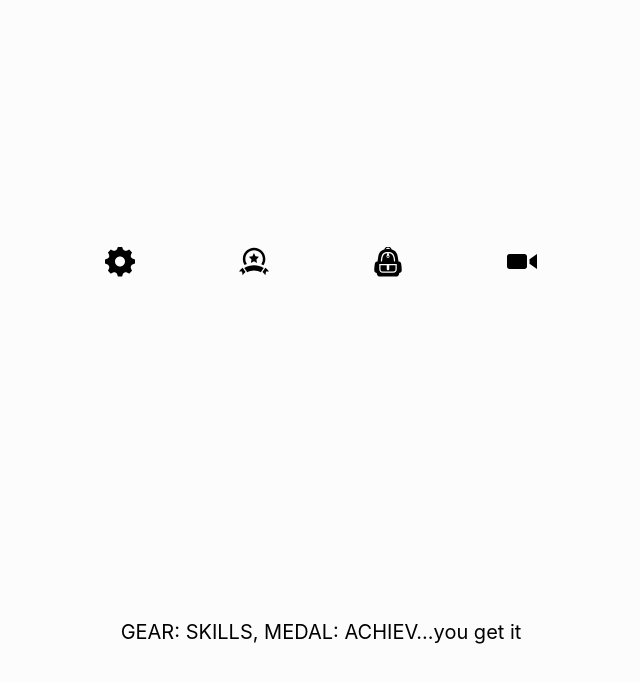
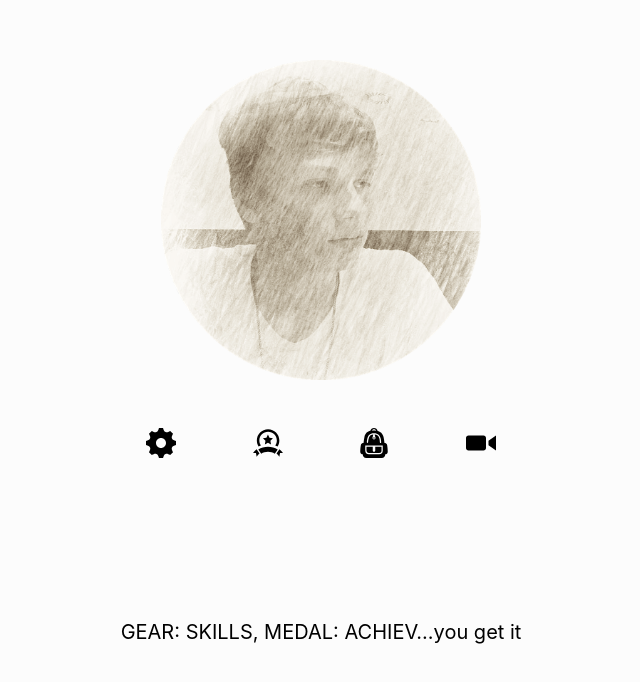
Before and after one commit to AAAwesomer/CV, a React (Create React App) app: page /home in a window 1280 px wide. Shown: the part 116-798 px from the top of the page, without its empty margins (319-959 px from the left). Built offline with nearby package versions, Linux system fonts and the light colour scheme.

Commit message:
added profile pic

```diff
--- a/src/App.css
+++ b/src/App.css
@@ -81,6 +81,7 @@ p {
   display: inline-block;
   list-style-type: none;
   text-align: center;
+  margin-top: 6vh;
 }
 
 .navigation div {
@@ -89,10 +90,10 @@ p {
 }
 
 .navicon {
-  display: block;
-  padding: 0 2em;
+  padding: 0 3vw;
 }
 
-.icon {
-  padding: 0.1em 0em;
+img.profile {
+  height: 40vh;
+  width: 40vh;
 }
--- a/src/components/header.js
+++ b/src/components/header.js
@@ -3,6 +3,8 @@
 import React from 'react';
 import NavIcons from './navicons'
 import Footer from './footer'
+
+import profile from './SketchProfile.png'
 
 var createReactClass = require('create-react-class');
 
@@ -32,6 +34,7 @@ var Header = createReactClass({
 
     return (
       <header className="App-header">
+        <img className='profile' src={profile} alt="Profile" />
 
         <NavIcons show_icons={this.state.show_icons} redirect={this.redirect}/>
 
```
Also changed, not shown: src/components/SketchProfile.png (added).
